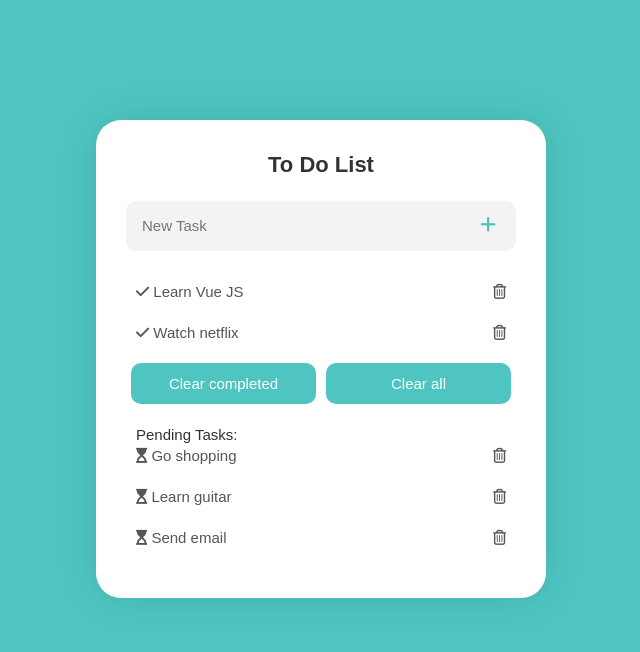
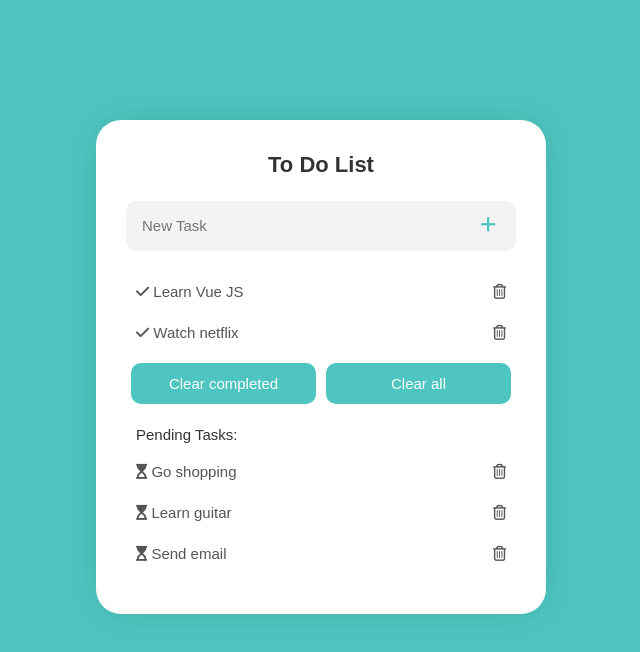
Before and after one commit to sasanedicbn/To-do-list, a Vue app: page / in a window 1280 px wide. Shown: the top 652 px of the page, without its empty margins (319-959 px from the left). Built offline with nearby package versions, Linux system fonts and the light colour scheme.

Commit message:
Create changes in style

```diff
--- a/src/assets/main.css
+++ b/src/assets/main.css
@@ -58,7 +58,7 @@ h1 {
 
 ul {
   list-style: none;
-  margin: 0;
+  margin-top: 1rem;
   padding: 0;
 }
 
@@ -149,3 +149,6 @@ task items
 .taskItems .toggle.toggle-completed {
   text-decoration:line-through;
 }
+.pendingTask {
+  margin-bottom: 2rem;
+}
--- a/src/components/Task.vue
+++ b/src/components/Task.vue
@@ -29,7 +29,7 @@
         </div>
         <!-- pending task -->
         <div class="taskItems">
-          <span>Pending Tasks: </span>
+          <span class="pendingTask">Pending Tasks: </span>
           <ul>
             <li v-for="task of tasks.filter(t => !t.completed)">
              <button>
```
